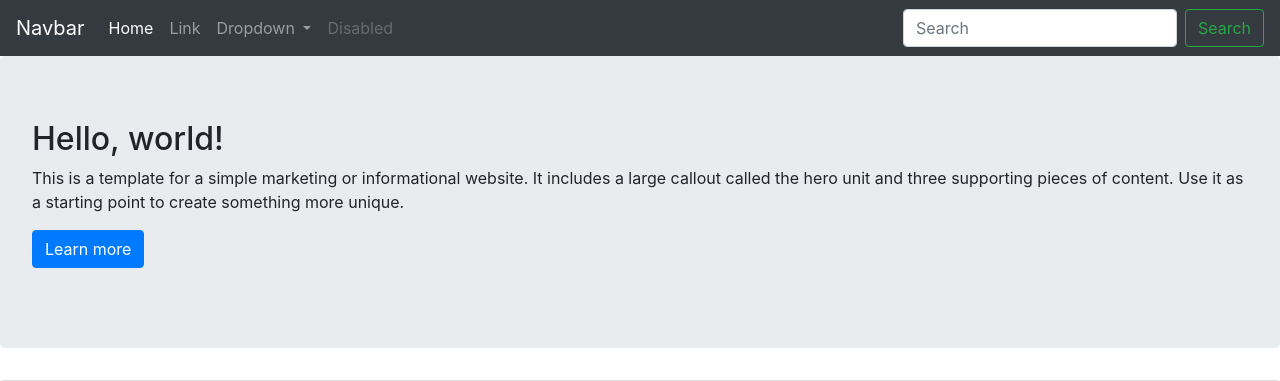
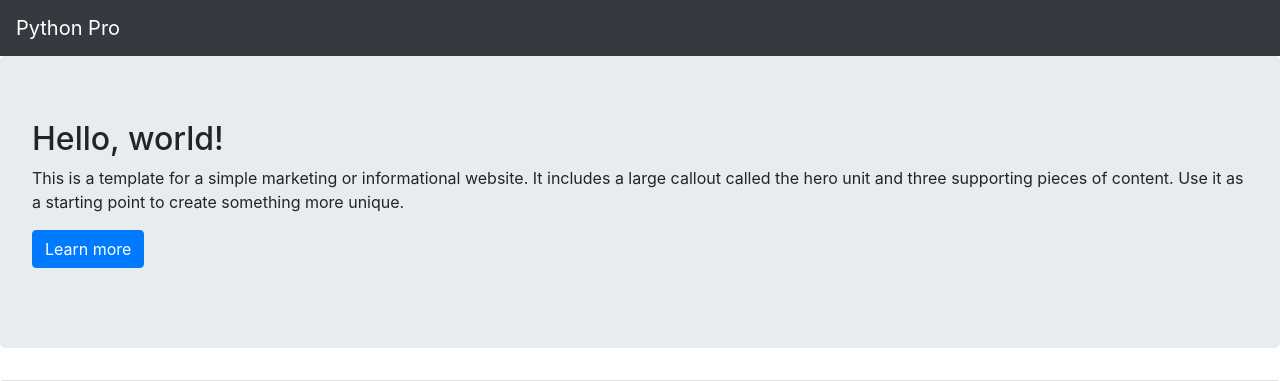
Before and after one commit to ITSCBrasil/curso-django-pythonpro, a Django app: page / in a window 1280 px wide. Shown: the top 381 px of the page. Run offline with Django 3.2, Linux system fonts and the light colour scheme; some libraries are stand-ins or nearby versions.

Commit message:
Primeiros ajustes de home

```diff
--- a/base/templates/base/home.html
+++ b/base/templates/base/home.html
@@ -1,15 +1,15 @@
 {% load static %}
 <!DOCTYPE html>
-<html lang="en">
+<html lang="pt-br">
 	<head>
   		<meta charset="utf-8">
     	<meta http-equiv="X-UA-Compatible" content="IE=edge">
     	<meta name="viewport" content="width=device-width, initial-scale=	1">
 
-    	<title>Bootstrap 4, from LayoutIt!</title>
+    	<title>Python Pro</title>
 
-    	<meta name="description" content="Source code generated using layoutit.com">
-    	<meta name="author" content="LayoutIt!">
+    	<meta name="description" content="Página do curso Python Pro">
+    	<meta name="author" content="Eric Gomes!">
 
     	<link href="{% static 'css/bootstrap.min.css' %}" rel="stylesheet">
     	<link href="{% static 'css/style.css' %}" rel="stylesheet">
@@ -20,37 +20,13 @@
   	</head>
 	<body>
 		<nav class="navbar navbar-expand-lg navbar-dark bg-dark">
-  			<a class="navbar-brand" href="#">Navbar</a>
+  			<a class="navbar-brand" href="{% url 'home' %}">Python Pro</a>
   			<button class="navbar-toggler" type="button" data-toggle="collapse" data-target="#navbarSupportedContent" aria-controls="navbarSupportedContent" aria-expanded="false" aria-label="Toggle navigation">
     			<span class="navbar-toggler-icon"></span>
   			</button>
   			<div class="collapse navbar-collapse" id="navbarSupportedContent">
     			<ul class="navbar-nav mr-auto">
-      				<li class="nav-item active">
-        				<a class="nav-link" href="#">Home <span class="sr-only">(current)</span></a>
-      				</li>
-      				<li class="nav-item">
-        				<a class="nav-link" href="#">Link</a>
-      				</li>
-      				<li class="nav-item dropdown">
-        				<a class="nav-link dropdown-toggle" href="#" id="navbarDropdown" role="button" data-toggle="dropdown" aria-haspopup="true" aria-expanded="false">
-          					Dropdown
-        				</a>
-        				<div class="dropdown-menu" aria-labelledby="navbarDropdown">
-          					<a class="dropdown-item" href="#">Action</a>
-          					<a class="dropdown-item" href="#">Another action</a>
-          					<div class="dropdown-divider"></div>
-          					<a class="dropdown-item" href="#">Something else here</a>
-        				</div>
-      				</li>
-      				<li class="nav-item">
-        				<a class="nav-link disabled" href="#" tabindex="-1" aria-disabled="true">Disabled</a>
-      				</li>
 				</ul>
-    			<form class="form-inline my-2 my-lg-0">
-      				<input class="form-control mr-sm-2" type="search" placeholder="Search" aria-label="Search">
-      				<button class="btn btn-outline-success my-2 my-sm-0" type="submit">Search</button>
-    			</form>
   			</div>
 		</nav>
 		<div class="jumbotron">
--- /dev/null
+++ b/pypro/django_assertions.py
@@ -0,0 +1,5 @@
+from django.test import TestCase
+
+_test_case = TestCase()
+
+assert_contains = _test_case.assertContains
```
Also changed, not shown: base/test_home.py (added, +24 -0 lines).
